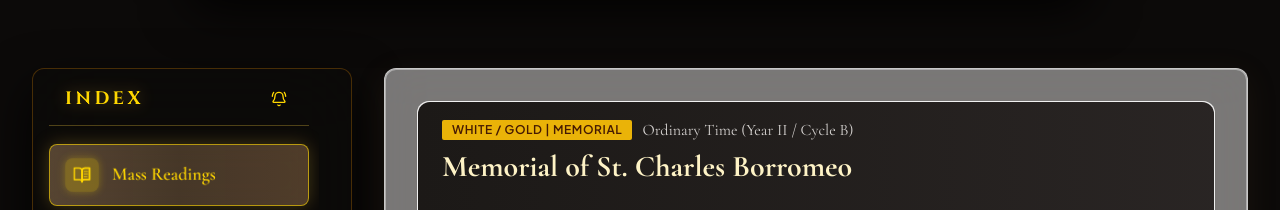
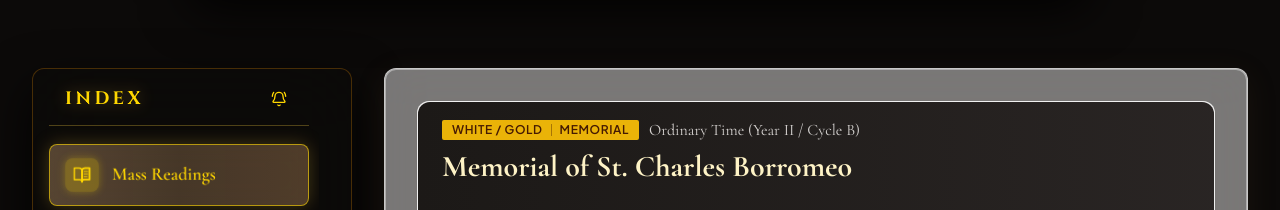
Before and after one commit to codemode11/soul-sanctum-live, a React (Vite) app: page / in a window 1280 px wide. Shown: the part 820-1030 px from the top of the page. Built offline with nearby package versions, Linux system fonts and the light colour scheme.

Commit message:
style: improve liturgical metadata formatting
Replace bullet points with vertical dividers in the liturgical info badges to enhance readability and visual consistency across daily readings and reflection views.

```diff
--- a/src/components/DailyMassReadingsView.tsx
+++ b/src/components/DailyMassReadingsView.tsx
@@ -276,10 +276,12 @@ ${reading.gospel.text}`;
             {/* Line 1: Liturgical Color/Rank & Season (raised) */}
             <div className="flex items-center gap-2.5 flex-nowrap overflow-hidden">
               <span
-                className="inline-flex items-center px-2.5 py-0.5 rounded-xs text-xs font-semibold uppercase tracking-wider whitespace-nowrap shrink-0"
+                className="inline-flex items-center gap-1.5 px-2.5 py-0.5 rounded-xs text-xs font-semibold uppercase tracking-wider whitespace-nowrap shrink-0"
                 style={{ backgroundColor: colorMeta.hex, color: reading.liturgicalColor === 'white' ? '#451a03' : '#ffffff' }}
               >
-                {colorMeta.name} | {reading.liturgicalRank}
+                <span>{colorMeta.name}</span>
+                <span className="inline-block w-px h-3 bg-current opacity-40 mx-0.5" aria-hidden="true" />
+                <span>{reading.liturgicalRank}</span>
               </span>
               <span className="text-sm sm:text-base text-stone-300 font-serif whitespace-nowrap">
                 {reading.liturgicalSeason}
--- a/src/components/ReflectionView.tsx
+++ b/src/components/ReflectionView.tsx
@@ -75,8 +75,9 @@ ${reading.reflection.content}`;
                 className="inline-flex items-center gap-1.5 px-2.5 py-0.5 rounded-full text-xs font-semibold uppercase tracking-wider"
                 style={{ backgroundColor: colorMeta.hex, color: reading.liturgicalColor === 'white' ? '#451a03' : '#ffffff' }}
               >
-                <span className="w-1.5 h-1.5 rounded-full bg-current" />
-                {colorMeta.name} • {reading.liturgicalRank}
+                <span>{colorMeta.name}</span>
+                <span className="inline-block w-px h-3 bg-current opacity-40 mx-0.5" aria-hidden="true" />
+                <span>{reading.liturgicalRank}</span>
               </span>
               <span className="text-xs text-stone-300 font-serif-sacred">
                 {reading.liturgicalSeason}
```
